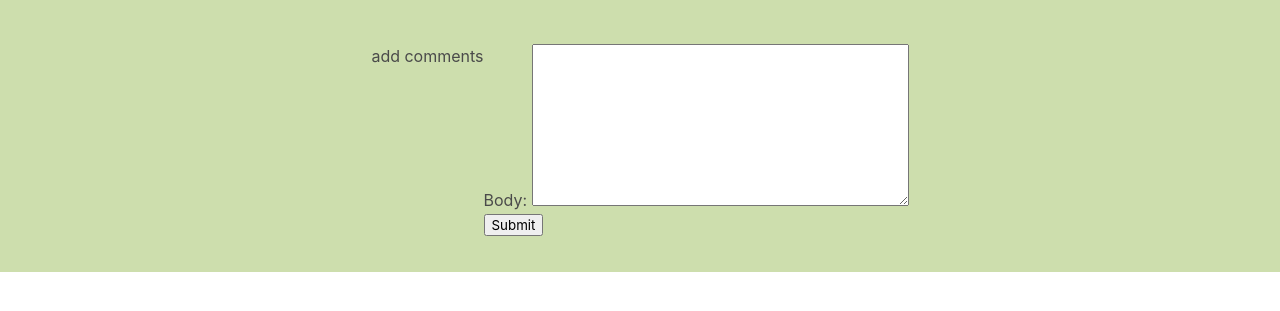
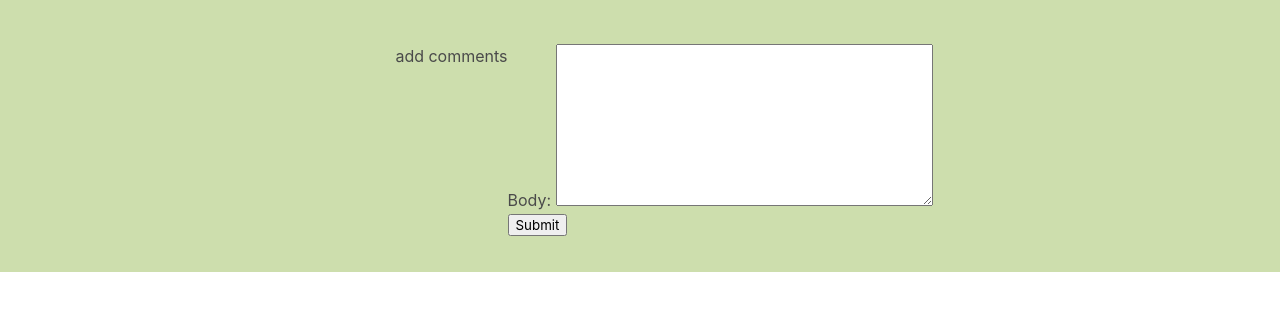
Before and after one commit to JoeGakumo21/Instagram, a Django app: page /comments/1/ in a window 1280 px wide. Shown: the part 65-376 px from the top of the page. Run offline with Django 3.2, Linux system fonts and the light colour scheme; data comes from the database, SQL or seed files in the repository.

```diff
--- a/myinstagram/templates/navbar.html
+++ b/myinstagram/templates/navbar.html
@@ -13,6 +13,9 @@
 
     </head>
     <style>
+      .container{
+        margin-left: 3rem;
+      }
       .navbar{
         background-color: cadetblue;
         border-radius: 5px;
```
